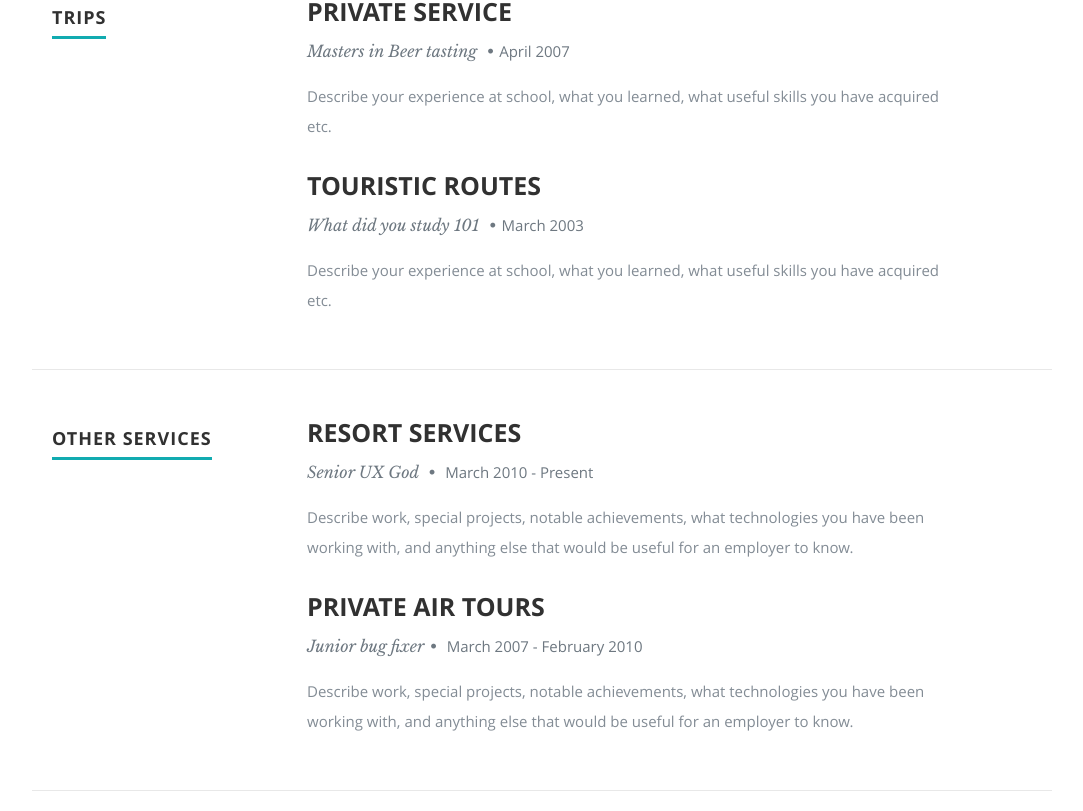
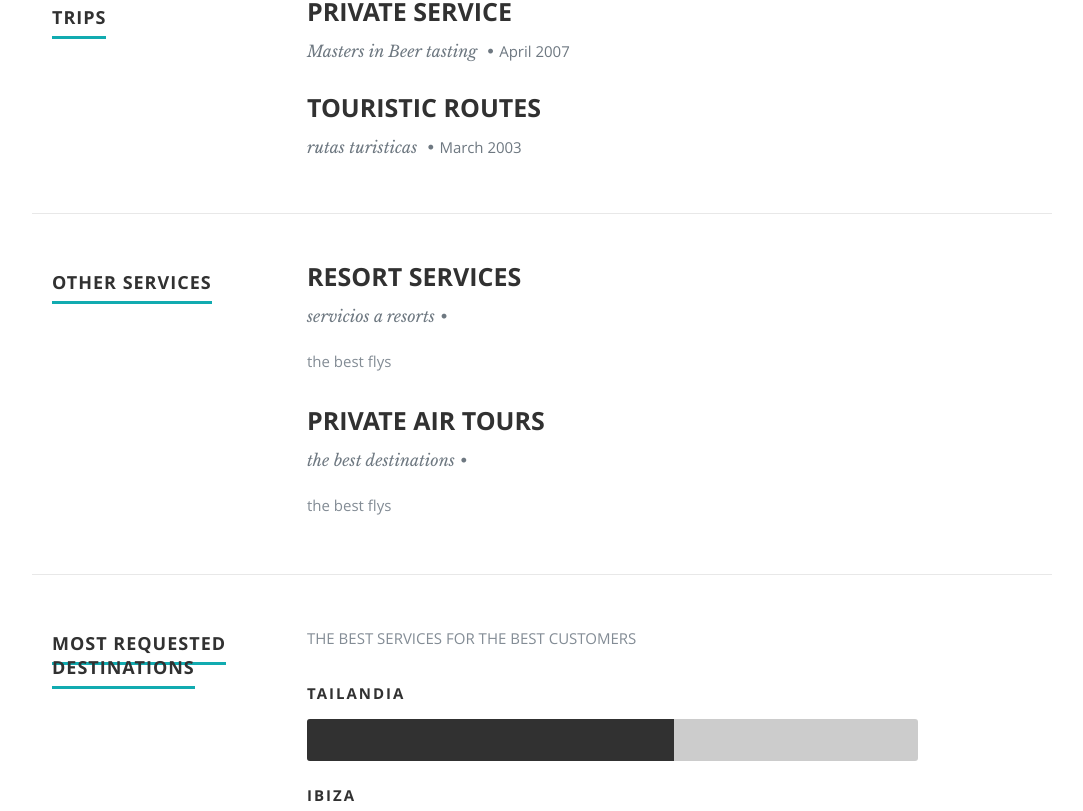
Before and after one commit to Nand0B3rt0n3/dreamlift, a React (Create React App) app: page / in a window 1280 px wide. Shown: the part 1409-2220 px from the top of the page, without its empty margins (98-1181 px from the left). Built offline with nearby package versions, Linux system fonts and the light colour scheme.

Commit message:
more changes

```diff
--- a/public/index.html
+++ b/public/index.html
@@ -5,23 +5,22 @@
     <meta name="viewport" content="width=device-width, initial-scale=1, shrink-to-fit=no">
     <meta name="theme-color" content="#000000">
     <link rel="manifest" href="%PUBLIC_URL%/manifest.json">
-    <link rel="shortcut icon" href="%PUBLIC_URL%/favicon.ico">
     <link rel="stylesheet" href="%PUBLIC_URL%/css/default.css">
     <link rel="stylesheet" href="%PUBLIC_URL%/css/layout.css">
     <link rel="stylesheet" href="%PUBLIC_URL%/css/media-queries.css">
     <link rel="stylesheet" href="%PUBLIC_URL%/css/magnific-popup.css">
 
+    <title>DREAMLIFT</title>
 
-    <title>DREAMLIFT</title>
   </head>
 
   <body>
+
     <noscript>
       Necesitas JavaScript para ejecutar esta app.
     </noscript>
+
     <div id="root"></div>
-
-
 
     <script src="https://ajax.googleapis.com/ajax/libs/jquery/1.10.2/jquery.min.js"></script>
     <script>window.jQuery || document.write('<script src="js/jquery-1.10.2.min.js"><\/script>')</script>
--- a/public/resumeData.json
+++ b/public/resumeData.json
@@ -51,27 +51,27 @@
         "school": "PRIVATE SERVICE",
         "degree": "Masters in Beer tasting",
         "graduated": "April 2007",
-        "description": "Describe your experience at school, what you learned, what useful skills you have acquired etc."
+        "description": ""
       },
       {
         "school": "TOURISTIC ROUTES",
-        "degree": "What did you study 101",
+        "degree": "rutas turisticas",
         "graduated": "March 2003",
-        "description": "Describe your experience at school, what you learned, what useful skills you have acquired etc."
+        "description": ""
       }
     ],
     "work": [
       {
         "company": "RESORT SERVICES",
-        "title": "Senior UX God ",
-        "years": "March 2010 - Present",
-        "description": "Describe work, special projects, notable achievements, what technologies you have been working with, and anything else that would be useful for an employer to know."
+        "title": "servicios a resorts",
+        "years": "",
+        "description": "the best flys"
       },
       {
         "company": "PRIVATE AIR TOURS",
-        "title": "Junior bug fixer",
-        "years": "March 2007 - February 2010",
-        "description": "Describe work, special projects, notable achievements, what technologies you have been working with, and anything else that would be useful for an employer to know."
+        "title": "the best destinations",
+        "years": "",
+        "description": "the best flys"
       }
     ],
     "skills": [
@@ -80,7 +80,7 @@
         "level": "60%"
       },
       {
-        "name": "8====D",
+        "name": "IBIZA",
         "level": "100%"
       },
       {
@@ -118,7 +118,7 @@
       },
       {
         "title": "DESTINOS",
-        "category": "Website I built for a restaurant I like in Thailand",
+        "category": "lo mismo que arriba",
         "image": "original-thai-food.jpg",
         "url": "https://github.com/Nand0B3rt0n3"
       },
```
Also changed, not shown: 1 other file (tests, documents, lock files or other folders). Lines whose indentation alone changed are shown as unchanged.
